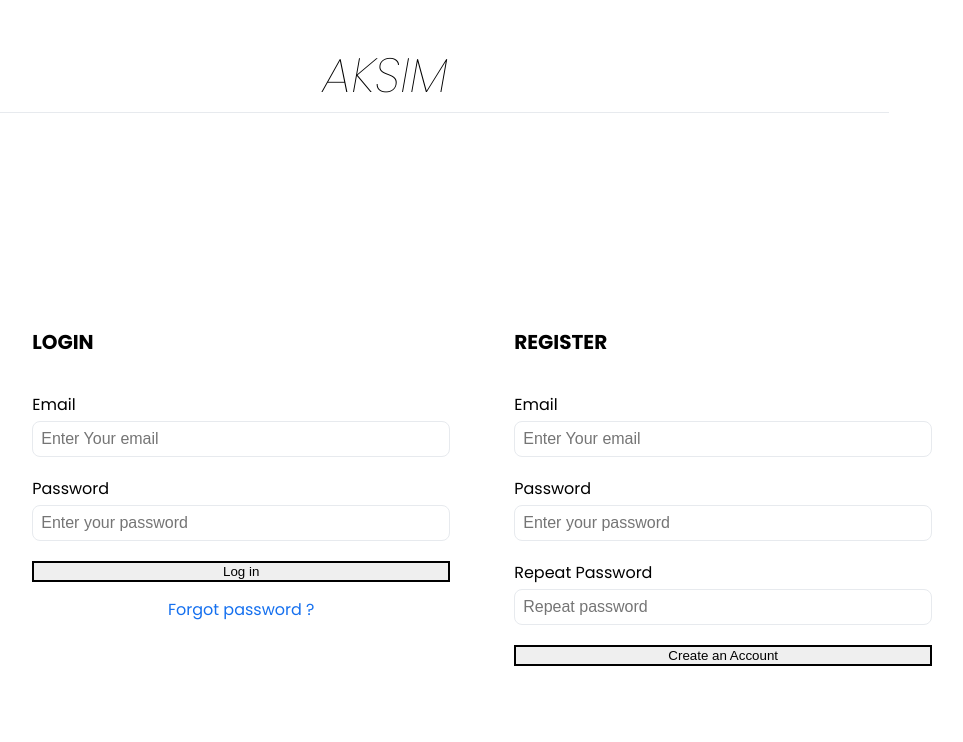
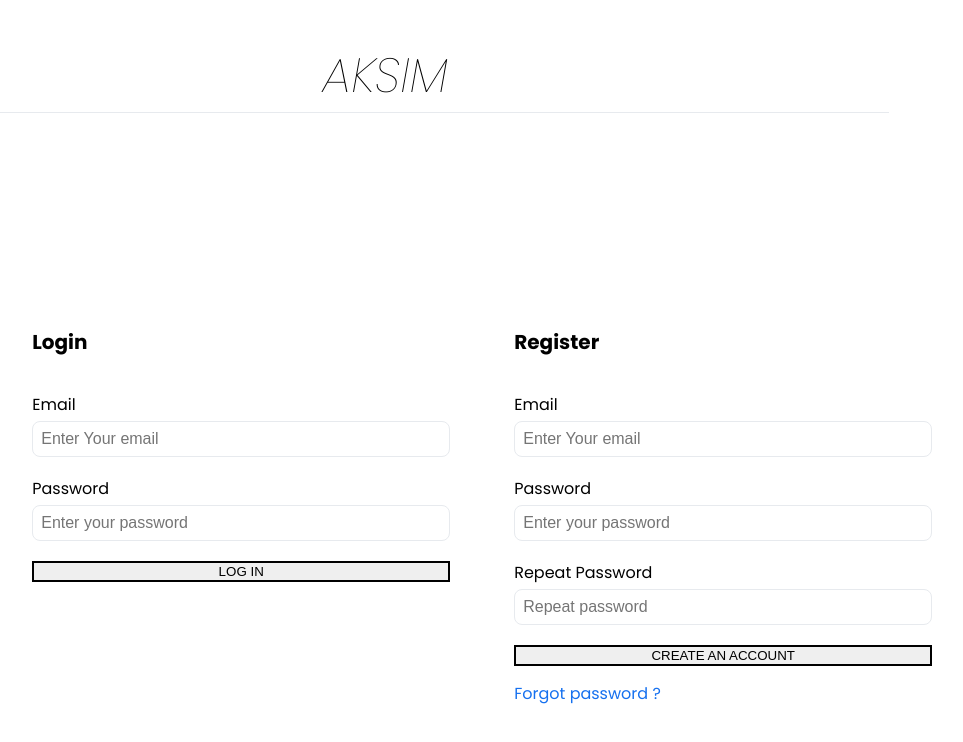
Before and after one commit to Pamade/AKSIM-CLIENT, a React (Vite) app: page /login in a window 1280 px wide. Shown: the top 742 px of the page, without its empty margins (255-1218 px from the left). Built offline with nearby package versions, Linux system fonts and the light colour scheme.

Commit message:
add header, change form

```diff
--- a/src/Form/Form.module.scss
+++ b/src/Form/Form.module.scss
@@ -71,9 +71,19 @@
 
         }
     }
+
     .disabled{
         background-color: $lightgray;
         border:1px solid $lightgray;
+    }
+
+    .loading_wrapper{
+        display: flex;
+        justify-content: center;
+        align-items: center;
+        position: absolute;
+        left: 50%;
+        transform: translateX(-50%);
     }
 }
 
--- a/src/Form/Form.tsx
+++ b/src/Form/Form.tsx
@@ -1,42 +1,7 @@
 import { Link, useNavigate } from "react-router-dom";
 import styles from "./Form.module.scss";
 import { FormEvent, useState } from "react";
-
-type FormType = {
-    formType:"login" | "register",
-    setRequestLoading:React.Dispatch<React.SetStateAction<boolean>>,
-    requestLoading:boolean
-}
-
-type FieldsRegisterType = "email" | "password" | "repeatPassword";
-type FieldsLoginType = "email" | "password";
-
-type FieldsDisplay = Omit<Field, "value" | "onChange">;
-
-interface Field {
-    name:FieldsRegisterType | FieldsLoginType
-    type: string;
-    placeholder: string;
-    label: string;
-    value:string
-    onChange: (e: React.ChangeEvent<HTMLInputElement>) => void;
-}
-
-interface LoginValues {
-    email:string,
-    password:string
-}
-
-interface RegisterValues extends LoginValues {
-    repeatPassword:string
-}
-
-interface Data {
-    errors:string[] | null,
-    access_token:string,
-    refresh_token:string
-}
-
+import { ClipLoader } from "react-spinners";
 
 const fields:FieldsDisplay[] = [{
     name:"email",
@@ -58,11 +23,11 @@ const fields:FieldsDisplay[] = [{
 ]
 
 
-
-
-function Form({formType, setRequestLoading, requestLoading}:FormType){
+function Form({formType}:FormType){
 
     const navigate = useNavigate();
+    const [requestLoading, setRequestLoading] = useState(false)
+
     const [reigsterValues, setRegisterValues] = useState<RegisterValues>({
         email: '',
         password: '',
@@ -73,6 +38,9 @@ function Form({formType, setRequestLoading, requestLoading}:FormType){
         email:'',
         password:''
     })
+
+    const [forgotPasswordEmail, setForgotPasswordEmail] = useState<string>("")
+
     const [errors, setErrors] = useState<String[] | null>(null)
 
     const handleChangeRegister = (e: React.ChangeEvent<HTMLInputElement>) => {
@@ -89,6 +57,7 @@ function Form({formType, setRequestLoading, requestLoading}:FormType){
             ...prevState, [name]:value
         }))
     }
+
 
     const handleSubmit = async (e:FormEvent, {formType}:Pick<FormType, "formType">)  => {
         e.preventDefault();
@@ -124,27 +93,45 @@ function Form({formType, setRequestLoading, requestLoading}:FormType){
             setRequestLoading(false)
         }
 
-
-
     }
 
     const RegisterForm = fields.map((field, index) => <Field onChange={handleChangeRegister} value={reigsterValues[field.name] as FieldsRegisterType} key={index} {...field} />)
     const LoginForm = fields.slice(0,-1).map((field, index) => <Field onChange={handleChangeLogin} value={loginValues[field.name as FieldsLoginType]}  key={index} {...field} />)
+    const EmailForm = fields.slice(0, 1).map((field, index) => <Field onChange={(e) => setForgotPasswordEmail(e.target.value)} value={forgotPasswordEmail} key={index} {...field}/>)
 
+    function content(description:string, fields:JSX.Element[], buttonText:string, additionalContent?:JSX.Element){
         return (
             <div className={styles.form_wrapper}>
+                <div className={styles.loading_wrapper}>
+                    {requestLoading && <ClipLoader size={125} />}
+                </div>
                 <div className={`${errors === null  ? styles.error_wrapper__hidden : styles.error_wrapper}`}>
                     {errors !== null  && errors.map((err, index) => <p key={index}>{err}</p>)}
                 </div>
                 <form onSubmit={(e:FormEvent<HTMLFormElement>) => handleSubmit(e, {formType})} className={styles.form}>
-                <p className={styles.type}>{formType === "register" ? "REGISTER" : "LOGIN"}</p>
-                {formType=== "register" ? RegisterForm : LoginForm}
+                        <p className={styles.type}>{description}</p>
+                        {fields}
                         <button disabled={requestLoading === true ? true : false} type="submit" className={ requestLoading ? `${styles.disabled} ${styles.button}`
-                : styles.button}>{formType === "register" ? "Create an Account" : "Log in"}</button>
-                {formType === "login" && <Link className={styles.link} to="reset">Forgot password ?</Link>}
+                        : styles.button}>{buttonText}</button>
+                        <div>
+                            {additionalContent}
+                        </div>
                 </form>
             </div>
         )
+    }
+
+    switch(formType) {
+        case "register":
+            return content("Register", RegisterForm, "CREATE AN ACCOUNT",<Link className={styles.link} to="reset">Forgot password ?</Link> )
+        case "login":
+            return content("Login", LoginForm, "LOG IN")
+        case "forgotPassword":
+            return content("Forgot Password", EmailForm, "SEND")
+        default:
+            return null;
+    }
+
 }
 
 function Field({label, placeholder, type, name, value, onChange}:Field){
--- /dev/null
+++ b/src/Header/Header.module.scss
@@ -0,0 +1,9 @@
+@import "../Styles/variables";
+
+.heading{
+    font-weight: 100;
+    font-style: italic;
+    text-align: center;
+    border-bottom: 1px solid $lightgray;
+    font-size: 3rem;
+}
--- /dev/null
+++ b/src/Header/Header.tsx
@@ -0,0 +1,16 @@
+import styles from "./Header.module.scss"
+
+interface Props {
+    children:React.ReactNode;
+}
+
+function Header({children}:Props) {
+
+    return (
+        <section>
+            <h1 className={styles.heading}>AKSIM</h1>
+            {children}
+        </section>
+    )
+}
+export default Header;
--- a/src/Login/Login.module.scss
+++ b/src/Login/Login.module.scss
@@ -1,28 +1,12 @@
 @import "../styles/variables";
 
 @media (min-width:280px) {
-    .heading{
-        font-weight: 100;
-        font-style: italic;
-        text-align: center;
-        border-bottom: 1px solid $lightgray;
-        font-size: 3rem;
-    }
-
     .form_wrapper{
         display: flex;
         flex-direction: column;
         gap: 4rem;
     }
 
-    .loading_wrapper{
-        display: flex;
-        justify-content: center;
-        align-items: center;
-        position: absolute;
-        left: 50%;
-        transform: translateX(-50%);
-    }
 }
 
 @media (min-width:1200px) {
--- a/src/Login/Login.tsx
+++ b/src/Login/Login.tsx
@@ -1,28 +1,17 @@
 import styles from './Login.module.scss';
 import Form from '../Form/Form';
-import { useState } from 'react';
-import ClipLoader from "react-spinners/ClipLoader";
-
 
 
 function Login() {
 
-    const [requestLoading, setRequestLoading] = useState(false)
-
     return (
         <div className="content">
-            <section>
-                <h1 className={styles.heading}>AKSIM</h1>
-            </section>
-            <div className={styles.loading_wrapper}>
-                    {requestLoading && <ClipLoader size={125} />}
-                </div>
             <div className={styles.form_wrapper}>
                 <div>
-                    <Form requestLoading={requestLoading} setRequestLoading={setRequestLoading} formType="login"/>
+                    <Form formType="login"/>
                 </div>
                 <div>
-                    <Form requestLoading={requestLoading} setRequestLoading={setRequestLoading} formType="register"/>
+                    <Form formType="register"/>
                 </div>
             </div>
         </div>
--- a/src/main.tsx
+++ b/src/main.tsx
@@ -5,6 +5,8 @@ import { createBrowserRouter, RouterProvider } from 'react-router-dom'
 import Root from './Root/Root.tsx'
 import Login from './Login/Login.tsx'
 import { UserProvider } from './Context/UserContext.tsx'
+import Form from './Form/Form.tsx'
+import Header from "./Header/Header.tsx";
 
 const router = createBrowserRouter([
   {
@@ -18,7 +20,10 @@ const router = createBrowserRouter([
     //   }
     // ]
   },
-
+  {
+    path:"/forgotPassword",
+    element:<Form formType="forgotPassword"/>
+  },
   {
     path:"/login",
     element:<Login />
@@ -28,7 +33,9 @@ const router = createBrowserRouter([
 ReactDOM.createRoot(document.getElementById('root')!).render(
     <UserProvider>
       <div className="wrapper">
-        <RouterProvider router={router}/>
+        <Header>
+          <RouterProvider router={router}/>
+        </Header>
       </div>
     </UserProvider>,
 )
```
Also changed, not shown: src/Form/FormTypes.ts (added, +31 -0 lines). Lines whose indentation alone changed are shown as unchanged.
